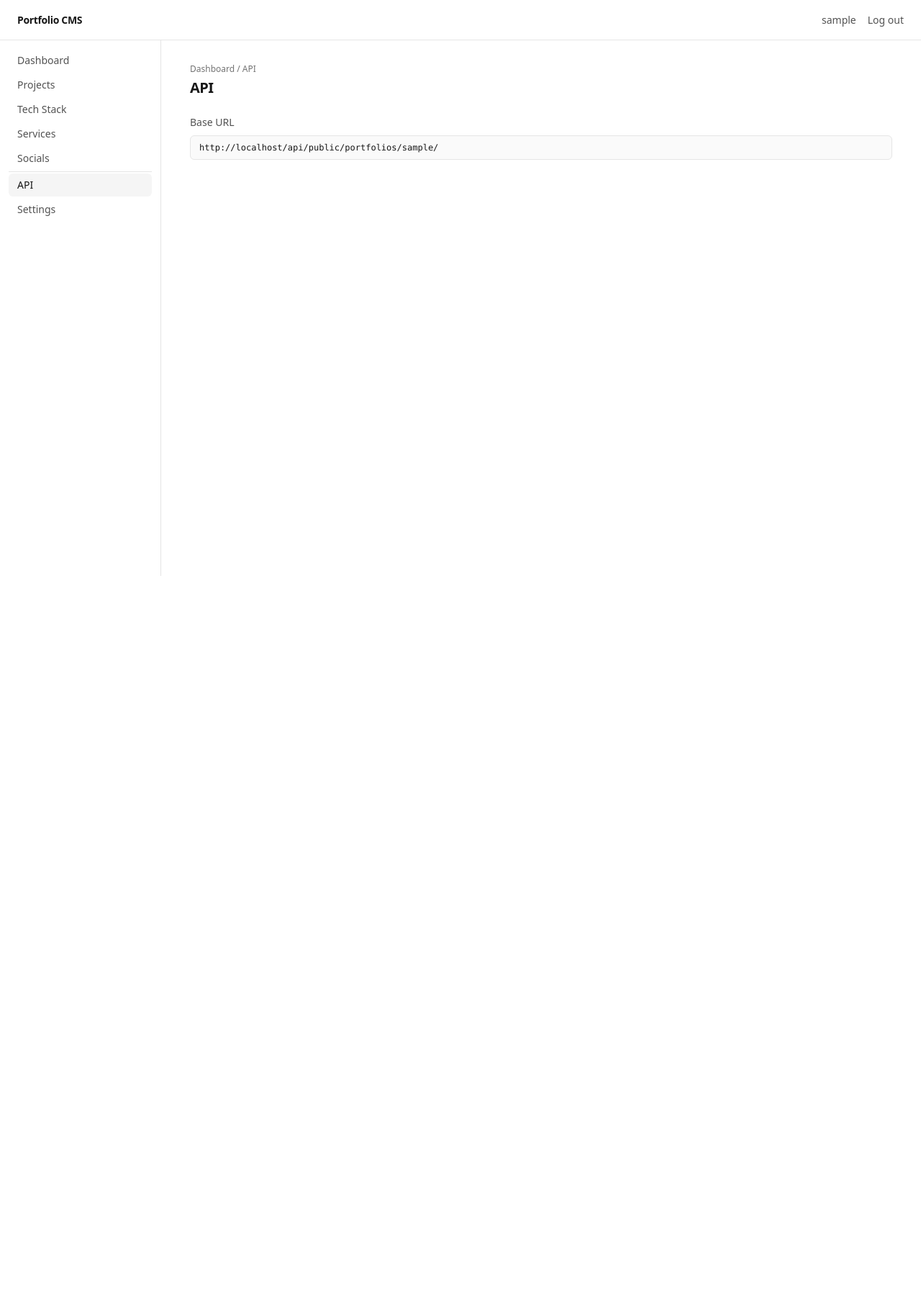
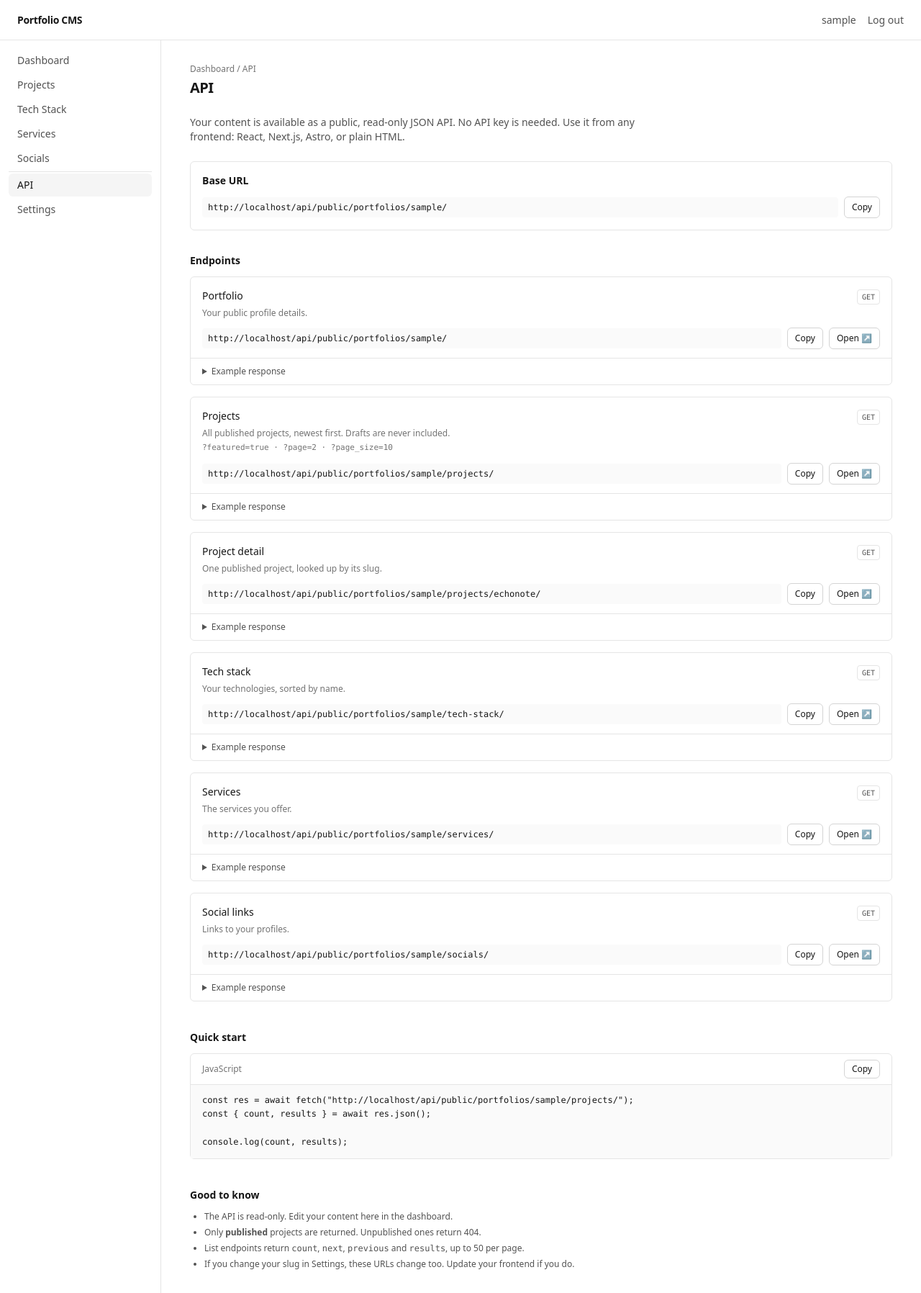
Before and after one commit to mac-101/portfolio-cms, a Django app: page /dashboard/api/ in a window 1280 px wide. Shown: the whole page at 72% size. Before the commit the page ends 800 px from the top, so only its background shows below. Run offline with Django 5.2, Linux system fonts and the light colour scheme; the visitor is signed in with stand-in values (Sample User, id 1); some libraries are stand-ins or nearby versions.

Commit message:
Phase 7: API documentation page

```diff
--- a/backend/portfolio/views.py
+++ b/backend/portfolio/views.py
@@ -1,3 +1,4 @@
+import json
 from django.contrib import messages
 from django.contrib.auth.decorators import login_required
 from django.shortcuts import redirect, render
@@ -10,7 +11,13 @@ from django.shortcuts import get_object_or_404
 from django.views.decorators.http import require_POST
 from django.views.generic import DetailView
 
-from .forms import ProjectForm, ServiceForm, SocialLinkForm, TechStackForm
+from .forms import (
+    PortfolioForm,
+    ProjectForm,
+    ServiceForm,
+    SocialLinkForm,
+    TechStackForm,
+)
 from .models import Project, Service, SocialLink, TechStack
 
 def api_base(request, portfolio):
@@ -88,11 +95,91 @@ def settings_view(request):
         return redirect("settings")
     return render(request, "dashboard/settings.html", {"form": form, "portfolio": portfolio})
 
+def build_endpoints(base, portfolio):
+    project = {
+        "title": "EchoNote",
+        "slug": "echonote",
+        "description": "A Django notes application.",
+        "image": "https://res.cloudinary.com/your-cloud/image/upload/echonote.jpg",
+        "tech_stack": ["Python", "Django"],
+        "github_url": "https://github.com/you/echonote",
+        "live_url": "https://echonote.example.com",
+        "featured": True,
+        "created_at": "2026-10-08T21:14:03Z",
+    }
+
+    def listing(item):
+        return {"count": 1, "next": None, "previous": None, "results": [item]}
+
+    endpoints = [
+        {
+            "title": "Portfolio",
+            "path": "",
+            "description": "Your public profile details.",
+            "example": {
+                "name": portfolio.name,
+                "slug": portfolio.slug,
+                "bio": "Backend developer building APIs.",
+                "profile_image": None,
+                "location": "City, Country",
+                "email": "you@example.com",
+            },
+        },
+        {
+            "title": "Projects",
+            "path": "projects/",
+            "description": "All published projects, newest first. Drafts are never included.",
+            "params": "?featured=true  ·  ?page=2  ·  ?page_size=10",
+            "example": listing(project),
+        },
+        {
+            "title": "Project detail",
+            "path": "projects/echonote/",
+            "description": "One published project, looked up by its slug.",
+            "example": project,
+        },
+        {
+            "title": "Tech stack",
+            "path": "tech-stack/",
+            "description": "Your technologies, sorted by name.",
+            "example": listing({"name": "Django", "slug": "django", "icon": ""}),
+        },
+        {
+            "title": "Services",
+            "path": "services/",
+            "description": "The services you offer.",
+            "example": listing({
+                "title": "Web Development",
+                "description": "Modern, responsive websites.",
+                "icon": "",
+            }),
+        },
+        {
+            "title": "Social links",
+            "path": "socials/",
+            "description": "Links to your profiles.",
+            "example": listing({
+                "platform": "GitHub",
+                "url": "https://github.com/you",
+                "label": "",
+            }),
+        },
+    ]
+
+    for ep in endpoints:
+        ep["url"] = base + ep["path"]
+        ep["example_json"] = json.dumps(ep["example"], indent=2)
+    return endpoints
+
 
 @login_required
 def api_info(request):
     portfolio = request.user.portfolio
-    return render(request, "dashboard/api.html", {"api_url": api_base(request, portfolio)})
+    base = api_base(request, portfolio)
+    return render(request, "dashboard/api.html", {
+        "base_url": base,
+        "endpoints": build_endpoints(base, portfolio),
+    })
 
 class PortfolioMixin(LoginRequiredMixin):
     """Only ever returns objects that belong to the logged-in user's portfolio."""
--- a/backend/templates/dashboard/api.html
+++ b/backend/templates/dashboard/api.html
@@ -5,6 +5,78 @@
 {% block heading %}API{% endblock %}
 
 {% block content %}
-<p class="mb-2 text-sm text-neutral-600">Base URL</p>
-<code class="block rounded-md border border-neutral-200 bg-neutral-50 px-3 py-2 text-xs">{{ api_url }}</code>
+<p class="mb-6 max-w-2xl text-sm text-neutral-600">
+  Your content is available as a public, read-only JSON API. No API key is needed.
+  Use it from any frontend: React, Next.js, Astro, or plain HTML.
+</p>
+
+<section class="mb-8 rounded-md border border-neutral-200 p-4">
+  <h2 class="mb-3 text-sm font-semibold">Base URL</h2>
+  <div class="flex items-center gap-2">
+    <code id="base-url" class="min-w-0 flex-1 truncate rounded bg-neutral-50 px-2 py-1.5 text-xs">{{ base_url }}</code>
+    <button type="button" onclick="copyFrom('base-url', this)"
+            class="rounded-md border border-neutral-300 px-2.5 py-1.5 text-xs hover:bg-neutral-50">Copy</button>
+  </div>
+</section>
+
+<h2 class="mb-3 text-sm font-semibold">Endpoints</h2>
+<div class="space-y-4">
+  {% for ep in endpoints %}
+  <section class="rounded-md border border-neutral-200">
+    <div class="px-4 pt-4">
+      <div class="flex items-baseline justify-between gap-4">
+        <h3 class="text-sm font-medium">{{ ep.title }}</h3>
+        <span class="rounded border border-neutral-200 px-1.5 py-0.5 font-mono text-[10px] text-neutral-600">GET</span>
+      </div>
+      <p class="mt-1 text-xs text-neutral-500">{{ ep.description }}</p>
+      {% if ep.params %}<p class="mt-1 font-mono text-[11px] text-neutral-500">{{ ep.params }}</p>{% endif %}
+
+      <div class="mt-3 flex items-center gap-2">
+        <code id="ep-{{ forloop.counter }}" class="min-w-0 flex-1 truncate rounded bg-neutral-50 px-2 py-1.5 text-xs">{{ ep.url }}</code>
+        <button type="button" onclick="copyFrom('ep-{{ forloop.counter }}', this)"
+                class="rounded-md border border-neutral-300 px-2.5 py-1.5 text-xs hover:bg-neutral-50">Copy</button>
+        <a href="{{ ep.url }}" target="_blank" rel="noopener noreferrer"
+           class="rounded-md border border-neutral-300 px-2.5 py-1.5 text-xs hover:bg-neutral-50">Open ↗</a>
+      </div>
+    </div>
+
+    <details class="mt-3 border-t border-neutral-200">
+      <summary class="cursor-pointer px-4 py-2.5 text-xs text-neutral-600 hover:text-neutral-900">Example response</summary>
+      <pre class="overflow-x-auto border-t border-neutral-200 bg-neutral-50 px-4 py-3 text-xs leading-relaxed">{{ ep.example_json }}</pre>
+    </details>
+  </section>
+  {% endfor %}
+</div>
+
+<h2 class="mb-3 mt-10 text-sm font-semibold">Quick start</h2>
+<section class="rounded-md border border-neutral-200">
+  <div class="flex items-center justify-between border-b border-neutral-200 px-4 py-2">
+    <span class="text-xs text-neutral-500">JavaScript</span>
+    <button type="button" onclick="copyFrom('snippet', this)"
+            class="rounded-md border border-neutral-300 px-2.5 py-1 text-xs hover:bg-neutral-50">Copy</button>
+  </div>
+  <pre id="snippet" class="overflow-x-auto bg-neutral-50 px-4 py-3 text-xs leading-relaxed">const res = await fetch("{{ base_url }}projects/");
+const { count, results } = await res.json();
+
+console.log(count, results);</pre>
+</section>
+
+<h2 class="mb-3 mt-10 text-sm font-semibold">Good to know</h2>
+<ul class="max-w-2xl list-disc space-y-1.5 pl-5 text-xs text-neutral-600">
+  <li>The API is read-only. Edit your content here in the dashboard.</li>
+  <li>Only <strong>published</strong> projects are returned. Unpublished ones return 404.</li>
+  <li>List endpoints return <code>count</code>, <code>next</code>, <code>previous</code> and <code>results</code>, up to 50 per page.</li>
+  <li>If you change your slug in Settings, these URLs change too. Update your frontend if you do.</li>
+</ul>
+
+<script>
+  function copyFrom(id, btn) {
+    const text = document.getElementById(id).textContent.trim();
+    navigator.clipboard.writeText(text).then(() => {
+      const original = btn.textContent;
+      btn.textContent = "Copied";
+      setTimeout(() => (btn.textContent = original), 1500);
+    });
+  }
+</script>
 {% endblock %}
```
